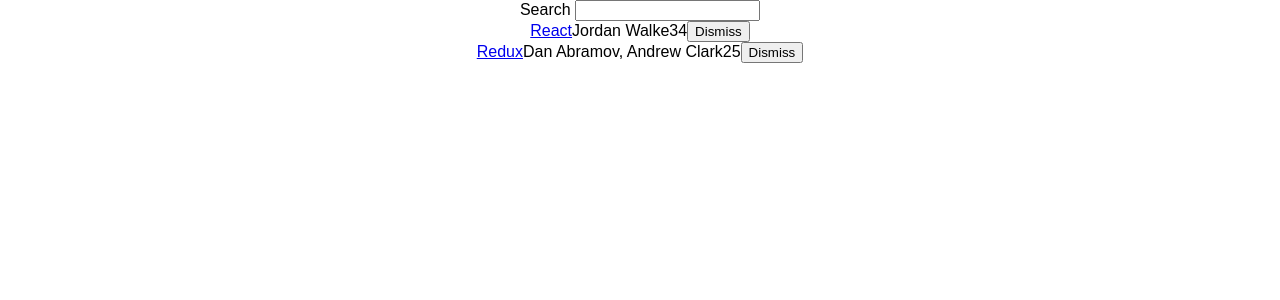
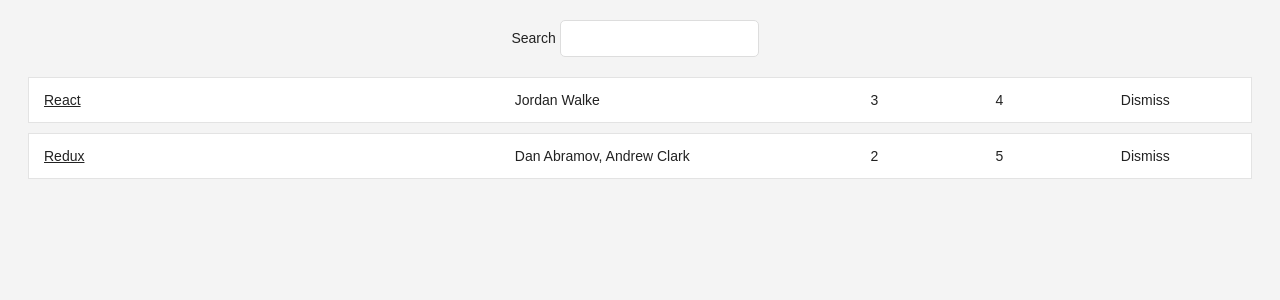
Before and after one commit to purinkle/hackernews, a React (Create React App) app: page / in a window 1280 px wide. Shown: the top 300 px of the page. Built offline with nearby package versions, Linux system fonts and the light colour scheme.

Commit message:
Add some style

```diff
--- a/src/App.css
+++ b/src/App.css
@@ -1,28 +1,63 @@
-.App {
+.page {
+  margin: 20px;
+}
+
+.interactions {
   text-align: center;
 }
 
-.App-logo {
-  animation: App-logo-spin infinite 20s linear;
-  height: 80px;
+.table {
+  margin: 20px 0;
 }
 
-.App-header {
-  background-color: #222;
-  height: 150px;
-  padding: 20px;
-  color: white;
+.table-header {
+  display: flex;
+  line-height: 24px;
+  font-size: 16px;
+  padding: 0 10px;
+  justify-content: space-between;
 }
 
-.App-title {
-  font-size: 1.5em;
+.table-empty {
+  margin: 200px;
+  text-align: center;
+  font-size: 16px;
 }
 
-.App-intro {
-  font-size: large;
+.table-row {
+  display: flex;
+  line-height: 24px;
+  white-space: nowrap;
+  margin: 10px 0;
+  padding: 10px;
+  background: #ffffff;
+  border: 1px solid #e3e3e3;
 }
 
-@keyframes App-logo-spin {
-  from { transform: rotate(0deg); }
-  to { transform: rotate(360deg); }
+.table-header > span {
+  overflow: hidden;
+  text-overflow: ellipis;
+  padding: 0 5px;
 }
+
+.table-row > span {
+  overflow: hidden;
+  text-overflow: ellipis;
+  padding: 0 5px;
+}
+
+.button-inline {
+  border-width: 0;
+  background: transparent;
+  color: inherit;
+  text-align: inherit;
+  -webkit-font-smoothing: inherit;
+  padding: 0;
+  font-size: inherit;
+  cursor: pointer;
+}
+
+.button-active {
+  border-radius: 0;
+  border-bottom: 1px solid #38BB6C;
+}
--- a/src/App.js
+++ b/src/App.js
@@ -50,13 +50,15 @@
     const { searchTerm, list } = this.state;
 
     return (
-      <div className="App">
+      <div className="page">
+        <div className="interactions">
           <Search
             value={searchTerm}
             onChange={this.onSearchChange}
           >
             Search
           </Search>
+        </div>
         <Table
           list={list}
           pattern={searchTerm}
@@ -77,17 +79,20 @@
   </form>
 
 const Table = ({ list, pattern, onDismiss }) =>
-  <div>
+  <div className="table">
     {list.filter(isSearched(pattern)).map(item =>
-      <div key={item.objectID}>
-        <span>
+      <div key={item.objectID} className="table-row">
+        <span style={{ width: '40%' }}>
           <a href={item.url}>{item.title}</a>
         </span>
-        <span>{item.author}</span>
-        <span>{item.num_comments}</span>
-        <span>{item.points}</span>
-        <span>
-          <Button onClick={() => onDismiss(item.objectID)}>
+        <span style={{ width: '30%' }}>{item.author}</span>
+        <span style={{ width: '10%' }}>{item.num_comments}</span>
+        <span style={{ width: '10%' }}>{item.points}</span>
+        <span style={{ width: '10%' }}>
+          <Button
+            onClick={() => onDismiss(item.objectID)}
+            className="button-inline"
+          >
             Dismiss
           </Button>
         </span>
--- a/src/index.css
+++ b/src/index.css
@@ -1,5 +1,44 @@
 body {
+  color: #222;
+  background: #f4f4f4;
+  font: 400 14px CoreSans, Arial, sans-serif;
+}
+
+a {
+  color: #222;
+}
+
+a:hover {
+  text-decoration: underline;
+}
+
+ul, li {
+  list-style: none;
+  padding: 0;
   margin: 0;
-  padding: 0;
-  font-family: sans-serif;
 }
+
+input {
+  padding: 10px;
+  border-radius: 5px;
+  outline: none;
+  margin-right: 10px;
+  border: 1px solid #dddddd;
+}
+
+button {
+  padding: 10px;
+  border-radius: 5px;
+  border: 1px solid #dddddd;
+  background: transparent;
+  color: #808080;
+  cursor: pointer;
+}
+
+button:hover {
+  color: #222;
+}
+
+*:focus {
+  outline: none;
+}
```
Lines whose indentation alone changed are shown as unchanged.
